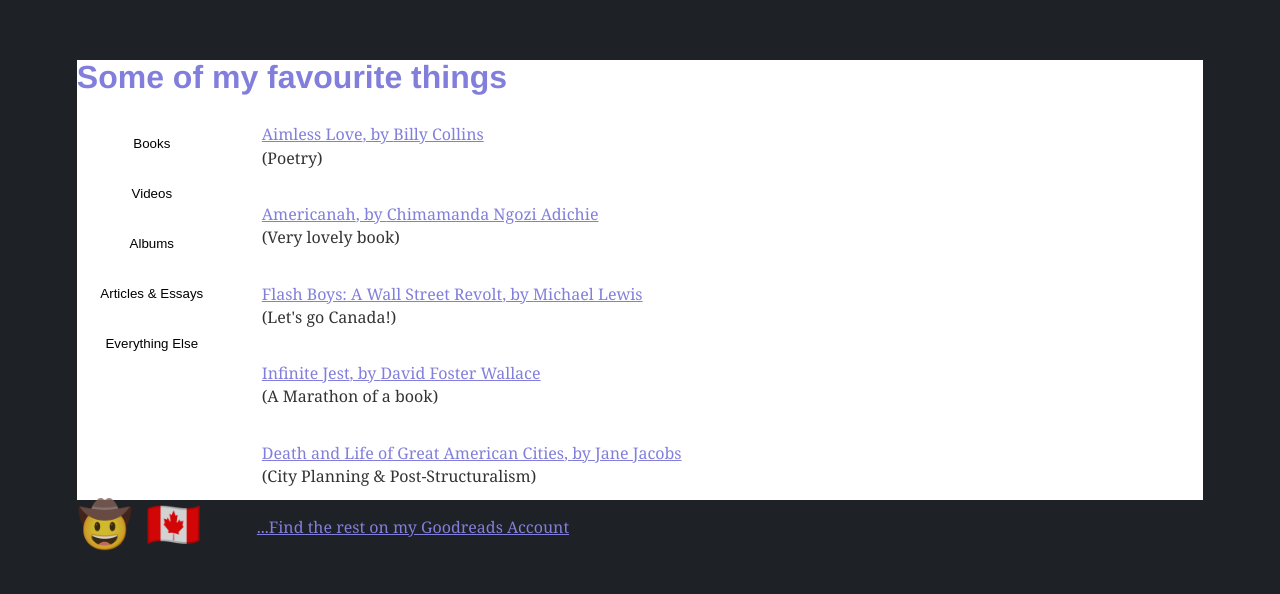
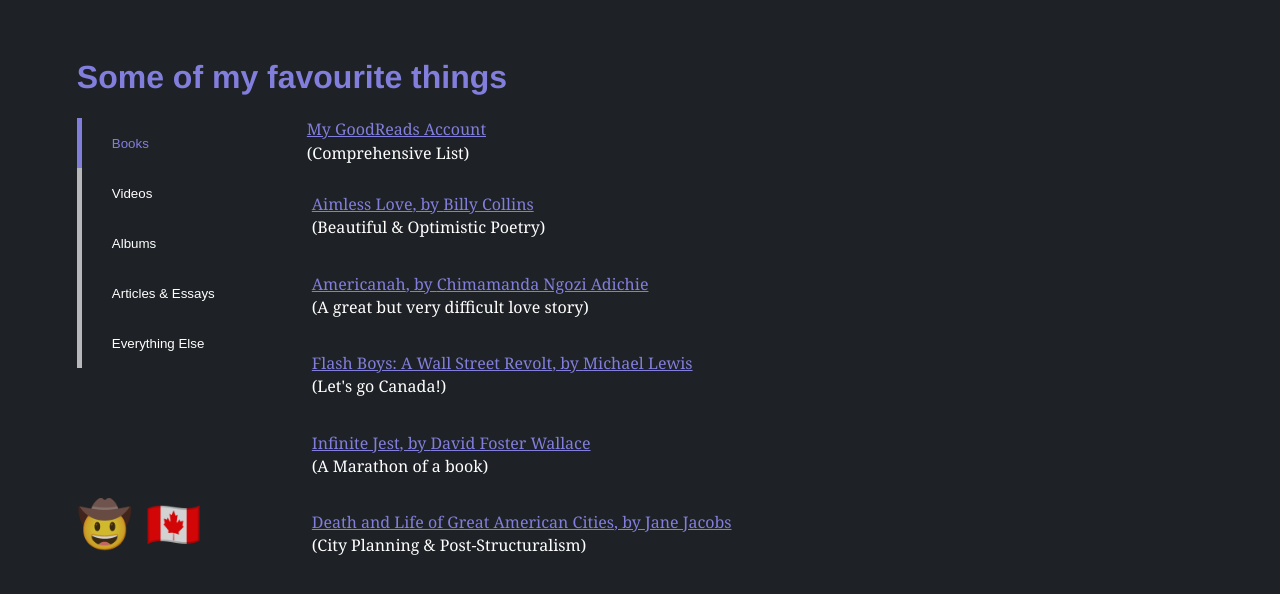
Before and after one commit to MillerTheChiller/grahamcv-website-gatsby, a Gatsby site: page / in a window 1280 px wide. Shown: the part 740-1334 px from the top of the page. Built offline with nearby package versions, Linux system fonts and the light colour scheme; Gatsby itself is replaced by a stand-in of ours; some packages are replaced by stand-ins of ours.

Commit message:
starting to finish the third implementation of favourite things - a lot more maintanable

```diff
--- a/content/things/things_content/books/aimlessLove.md
+++ b/content/things/things_content/books/aimlessLove.md
@@ -1,7 +1,7 @@
 ---
 title: "Aimless Love"
 link_to: "https://www.goodreads.com/book/show/15798111-aimless-love"
-type: "Poetry"
+type: "Beautiful & Optimistic Poetry"
 author: "Billy Collins"
 year_read: "2019"
 ---
--- a/content/things/things_content/books/americanah.md
+++ b/content/things/things_content/books/americanah.md
@@ -2,6 +2,6 @@
 title: "Americanah"
 author: "Chimamanda Ngozi Adichie"
 link_to: "https://www.goodreads.com/book/show/15796700-americanah"
-type: "Very lovely book"
+type: "A great but very difficult love story"
 year_read: "2019"
 ---
--- a/src/Components/ButtonTab/ButtonTab.jsx
+++ b/src/Components/ButtonTab/ButtonTab.jsx
@@ -1,13 +1,14 @@
 import React from "react"
 import styles from "./ButtonTab.module.css"
+import cx from "classnames"
 
-const ButtonTab = ({ buttonContent, onClick }) => {
+const ButtonTab = ({ buttonContent, onClick, tabActive }) => {
+  const buttonClass = cx(
+    styles.button,
+    tabActive ? styles.active : styles.inactive
+  )
   return (
-    <button
-      className={styles.button}
-      onClick={onClick && onClick}
-      type="button"
-    >
+    <button className={buttonClass} onClick={onClick && onClick} type="button">
       {buttonContent}
     </button>
   )
--- a/src/Components/ButtonTab/ButtonTab.module.css
+++ b/src/Components/ButtonTab/ButtonTab.module.css
@@ -1,11 +1,29 @@
 .button {
-  width: 150px;
   height: 50px;
   background: none;
   border: none;
+  color: white;
+  text-align: left;
+  padding-left: 30px;
 }
 
 .button:hover {
-  width: 145px;
-  border-left: 5px solid orange;
+  color: #827fdc;
+  padding-left: 50px;
 }
+
+.button:focus {
+  outline: none;
+  color: #827fdc;
+}
+
+.active {
+  width: 200px;
+  border-left: 5px solid #827fdc;
+  color: #827fdc;
+}
+
+.inactive {
+  width: 200px;
+  border-left: 5px solid #b8b7ba;
+}
--- a/src/Components/FavouriteBooks/FavouriteBooks.jsx
+++ b/src/Components/FavouriteBooks/FavouriteBooks.jsx
@@ -31,13 +31,14 @@
 
   return (
     <div className={styles.favouriteBooksWrapper}>
+      <a href="https://www.goodreads.com/user/show/106116259-graham">
+        My GoodReads Account
+      </a>
+      <p className={styles.secondaryLine}>(Comprehensive List)</p>
       {parsedArray &&
         parsedArray.map(element => {
           return <FavouriteThing component_type="book" dataPoint={element} />
         })}
-      <a href="https://www.goodreads.com/user/show/106116259-graham">
-        ...Find the rest on my Goodreads Account
-      </a>
     </div>
   )
 }
--- a/src/Components/FavouriteBooks/FavouriteBooks.module.css
+++ b/src/Components/FavouriteBooks/FavouriteBooks.module.css
@@ -4,3 +4,7 @@
   flex-direction: column;
   margin: 0px 30px;
 }
+
+.secondaryLine {
+  color: white;
+}
--- a/src/Components/FavouriteThing/FavouriteThing.jsx
+++ b/src/Components/FavouriteThing/FavouriteThing.jsx
@@ -15,7 +15,7 @@
           <a href={link_to}>
             {title}, by {author}
           </a>
-          <p>({type})</p>
+          <p className={styles.secondaryLine}>({type})</p>
         </>
       )
       break
--- a/src/Components/FavouriteThing/FavouriteThing.module.css
+++ b/src/Components/FavouriteThing/FavouriteThing.module.css
@@ -6,3 +6,7 @@
   width: 250px;
   margin: 5px;
 }
+
+.secondaryLine {
+  color: white;
+}
--- a/src/Components/ThingsWrapper/ThingsWrapper.jsx
+++ b/src/Components/ThingsWrapper/ThingsWrapper.jsx
@@ -1,40 +1,59 @@
 import React, { useState } from "react"
-import { useStaticQuery, graphql } from "gatsby"
 import styles from "./ThingsWrapper.module.css"
 import ButtonTab from "../ButtonTab/ButtonTab"
 import FavouriteBooks from "../FavouriteBooks/FavouriteBooks"
 
 const ThingsWrapper = () => {
-  const [tabToDisplay, setTabToDisplay] = useState("Books")
+  const [tabToDisplay, setTabToDisplay] = useState(<FavouriteBooks />)
+  const [currentTab, setCurrentTab] = useState("Books")
+
   return (
     <div className={styles.thingsWrapper}>
       <h1> Some of my favourite things </h1>
       <div className={styles.thingsControlGroup}>
         <div className={styles.thingsNavigation}>
           <ButtonTab
-            onClick={() => setTabToDisplay("books")}
+            onClick={() => {
+              setTabToDisplay(<FavouriteBooks />)
+              setCurrentTab("Books")
+            }}
             buttonContent="Books"
+            tabActive={currentTab === "Books"}
           />
           <ButtonTab
-            onClick={() => setTabToDisplay("videos")}
+            onClick={() => {
+              setTabToDisplay("Videos")
+              setCurrentTab("Videos")
+            }}
             buttonContent="Videos"
+            tabActive={currentTab === "Videos"}
           />
           <ButtonTab
-            onClick={() => setTabToDisplay("albums")}
+            onClick={() => {
+              setTabToDisplay("Albums")
+              setCurrentTab("Albums")
+            }}
             buttonContent="Albums"
+            tabActive={currentTab === "Albums"}
           />
           <ButtonTab
-            onClick={() => setTabToDisplay("Articles")}
+            onClick={() => {
+              setTabToDisplay("Articles")
+              setCurrentTab("Articles & Essays")
+            }}
             buttonContent="Articles & Essays"
+            tabActive={currentTab === "Articles & Essays"}
           />
           <ButtonTab
-            onClick={() => setTabToDisplay("Everything Else")}
+            onClick={() => {
+              setCurrentTab("Everything Else")
+              setTabToDisplay("Everything Else")
+            }}
             buttonContent="Everything Else"
+            tabActive={currentTab === "Everything Else"}
           />
         </div>
-        <div className={styles.thingsDisplay}>
-          <FavouriteBooks />
-        </div>
+        <div className={styles.thingsDisplay}>{tabToDisplay}</div>
       </div>
     </div>
   )
--- a/src/Components/ThingsWrapper/ThingsWrapper.module.css
+++ b/src/Components/ThingsWrapper/ThingsWrapper.module.css
@@ -1,6 +1,5 @@
 .thingsWrapper {
   height: 55vh;
-  background-color: white;
 }
 
 .thingsControlGroup {
```
